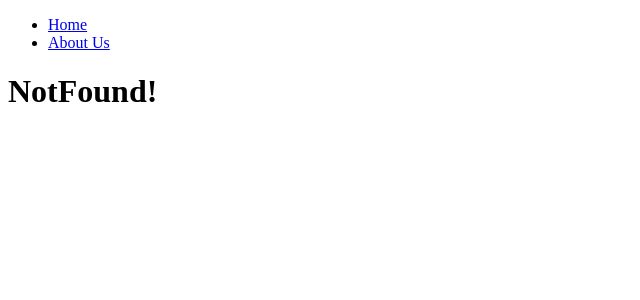
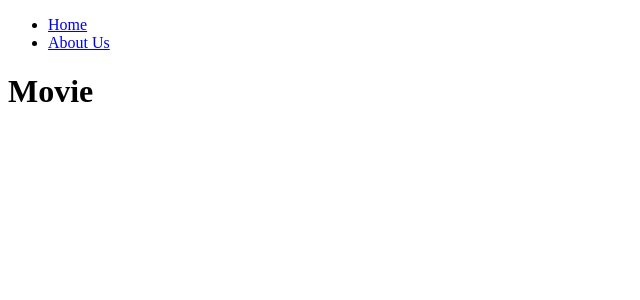
Before and after one commit to KoJaem/Next14-study, a Next.js app: page /movies/1 in a window 1280 px wide. Before the commit this address had no page. Shown: the top 300 px of the page, without its empty margins (0-640 px from the left). Built offline with nearby package versions, Linux system fonts and the light colour scheme.

Commit message:
study: dynamic routing

```diff
--- /dev/null
+++ b/app/(movies)/movies/[id]/page.tsx
@@ -0,0 +1,9 @@
+type Props = {
+  params: {
+    id: string;
+  };
+};
+export default function MovieDetail({ params }: Props) {
+  // console.log(params.id);
+  return <h1>Movie</h1>;
+}
```
